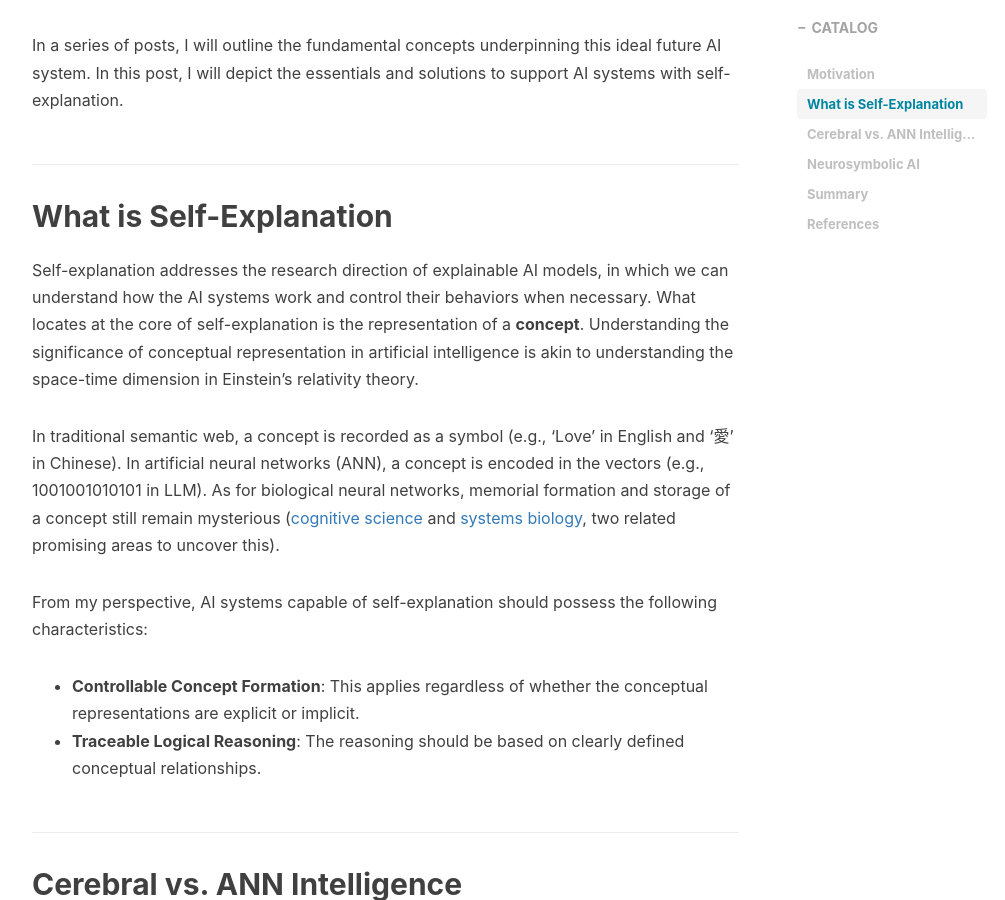
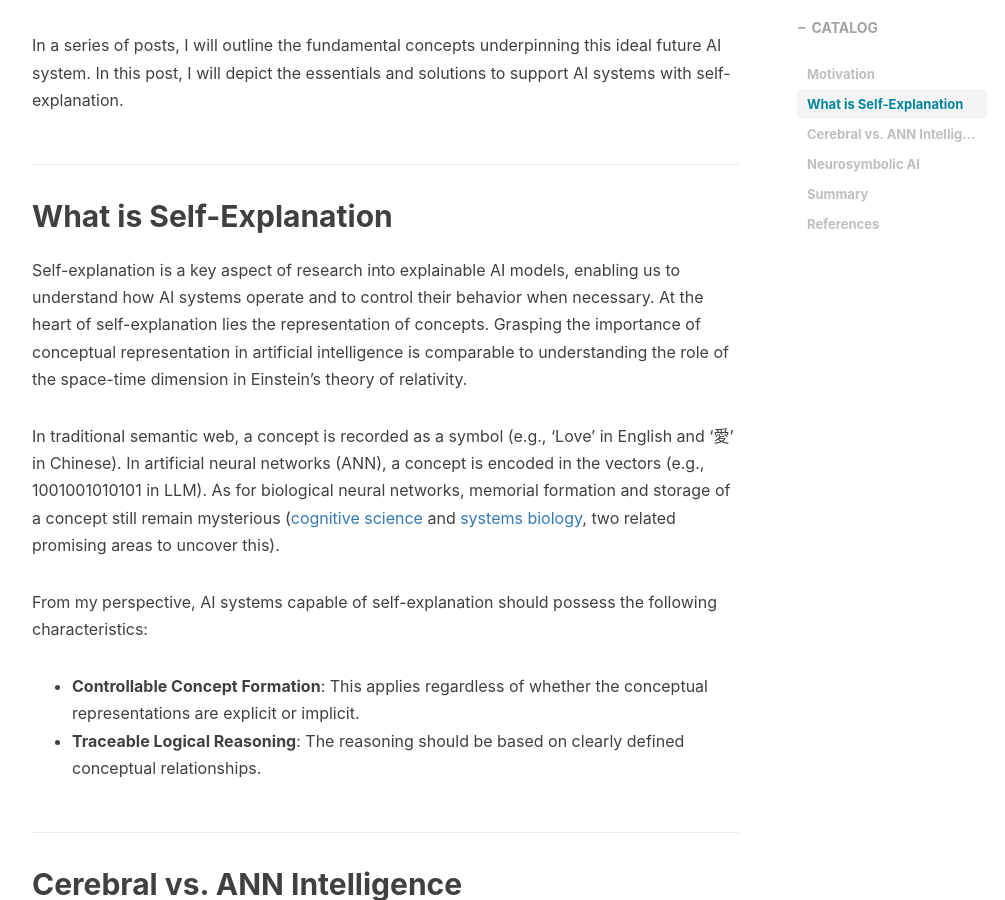
Before and after one commit to lambdacogito/lambdacogito.github.io, a Jekyll site: the page built from content/_posts/2025-01-11-neurosymbolic-part1.md, in a window 1280 px wide and 900 px high, scrolled down 1344 px. Shown: the whole window, without its empty margins (233-1238 px from the left). Built offline with Jekyll 4.4.1, drawn with Linux system fonts in a browser that asks for light colours; nearby versions of some CDN libraries; comment, search, counter and statistics services are not loaded.

Commit message:
"Update: "

```diff
--- a/content/_posts/2025-01-11-neurosymbolic-part1.md
+++ b/content/_posts/2025-01-11-neurosymbolic-part1.md
@@ -46,12 +46,7 @@ solutions to support AI systems with self-explanation.
 
 ## What is Self-Explanation
 
-Self-explanation addresses the research direction of explainable AI models, in
-which we can understand how the AI systems work and control their behaviors
-when necessary. What locates at the core of self-explanation is the representation of a
-**concept**. Understanding the significance of conceptual representation in
-artificial intelligence is akin to understanding the space-time dimension in
-Einstein's relativity theory.
+Self-explanation is a key aspect of research into explainable AI models, enabling us to understand how AI systems operate and to control their behavior when necessary. At the heart of self-explanation lies the representation of concepts. Grasping the importance of conceptual representation in artificial intelligence is comparable to understanding the role of the space-time dimension in Einstein’s theory of relativity.
 
 In traditional semantic web, a concept is recorded as a symbol (e.g., 'Love' in
 English and '愛' in Chinese). In artificial neural networks (ANN), a concept is
```
